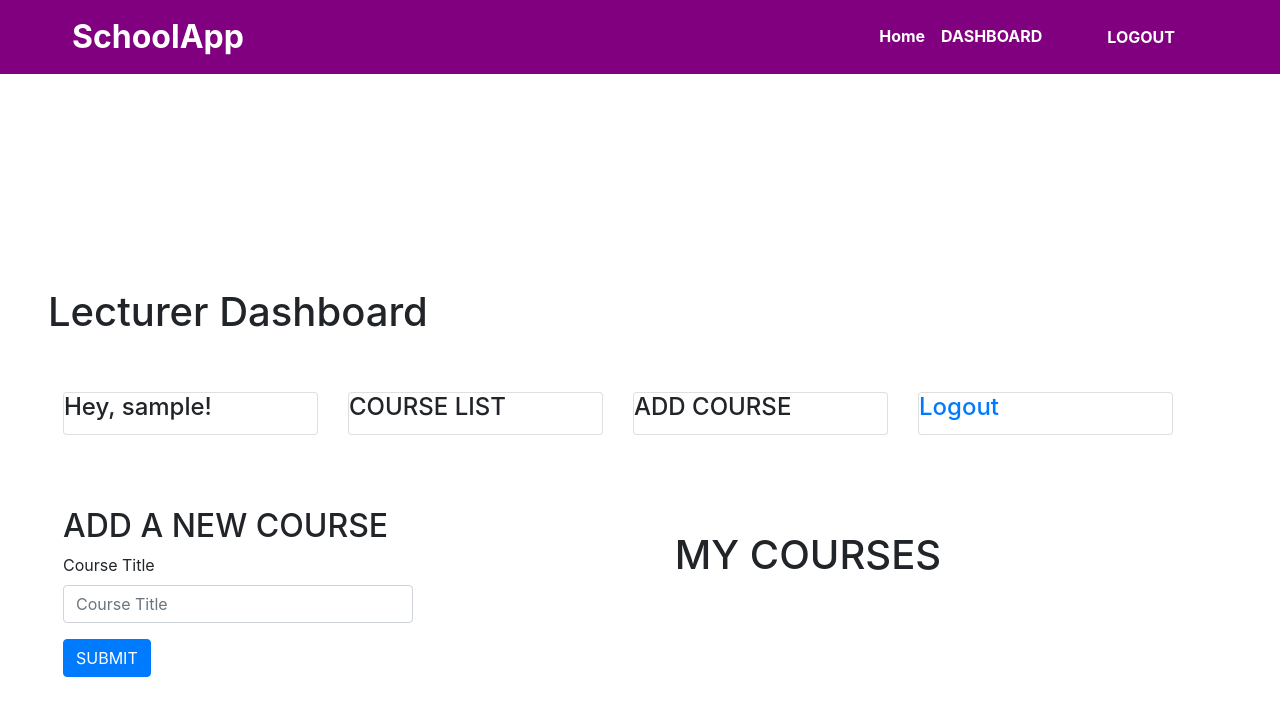
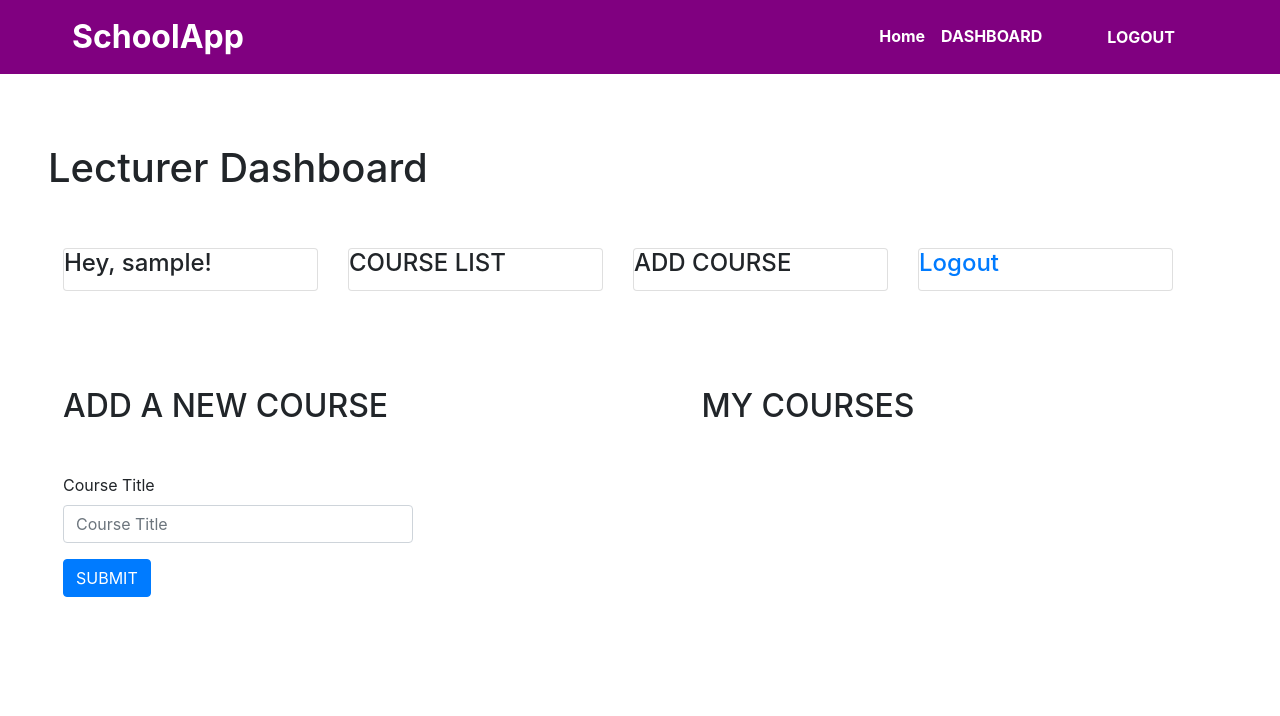
Before and after one commit to Nindaime/php-schoolApp, a PHP site: page /lecturerdashboard.php in a window 1280 px wide. Shown: the top 716 px of the page. Run offline with PHP 8.4, Linux system fonts and the light colour scheme; the visitor is signed in with stand-in values (Sample User, id 1); data that the repository does not hold is empty.

Commit message:
ui fixes

```diff
--- a/lecturerdashboard.php
+++ b/lecturerdashboard.php
@@ -73,8 +73,8 @@ include("auth_session.php");
               </nav>
         </div>
 
-    <div class="container pt-5 mt-5 mx-5">
-    <div class="row my-5 pt-5">
+    <div class="container mt-5 mx-5">
+    <div class="row my-5">
     <h1 class="mt-5 pt-5">Lecturer Dashboard</h1>
     </div>
         <div class="row top">
@@ -111,8 +111,8 @@ include("auth_session.php");
 
         <div class="row mt-5">
 
-            <div class="col-md-4 mt-4">
-                <h2>ADD A NEW COURSE</h2>
+            <div class="col-md-4 mt-5">
+                <h2 class="mb-5">ADD A NEW COURSE</h2>
                 <form action="" method="post">
                     <div class="form-group">
                         <label for="title">Course Title</label>
@@ -127,7 +127,7 @@ include("auth_session.php");
 
                 <div class="center mx-auto">
 
-                <h1>MY COURSES</h1>
+                <h2 class="mb-5">MY COURSES</h2>
                     <?php
                         $username = $_SESSION['username'];
                         $query = "SELECT * FROM courses WHERE user='$username'";
@@ -139,11 +139,11 @@ include("auth_session.php");
                         {
                         $result->data_seek($j);
                         $row = $result->fetch_array(MYSQLI_ASSOC);
-                        echo $row['title'] .'       '. '<a class="px-4" href="topicsform.php">Add new topic</a>' ."
+                        echo '<div class="card mx-4 py-4"><h4 class="card-title  mx-4">'.$row['title'] .'   </h4> <div class="card-body">   '. '<a class="px-4" href="topicsform.php">Add new topic</a>' ."
                         <form class='form' action='viewcourse.php' method='post'>
                         <input type='hidden' id='' name='course' value='". $row['title']. "'>
                         <input type='submit' name='submit' value='view course' class='login-button'>
-                        </form>
+                        </form></div></div>
                         ". "<br>";
 
 
--- a/studentdashboard.php
+++ b/studentdashboard.php
@@ -58,7 +58,7 @@ if (isset($_REQUEST['course'])) {
               </nav>
         </div>
 
-    <div class="container mt-4">
+    <div class="container px-5 mt-4">
     <h1>Student</h1>
         <div class="row top">
             <div class="col-md-3">
```
